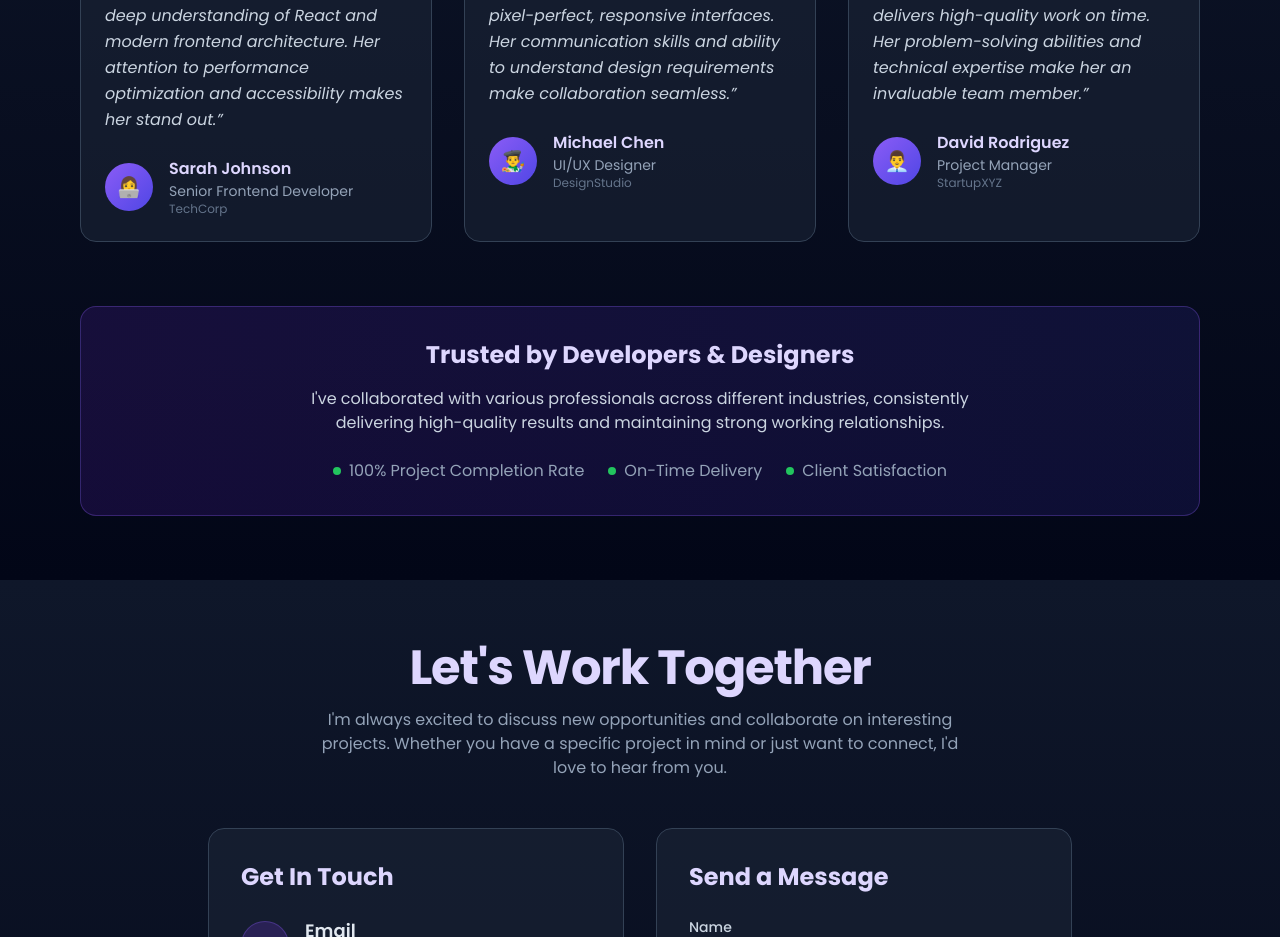
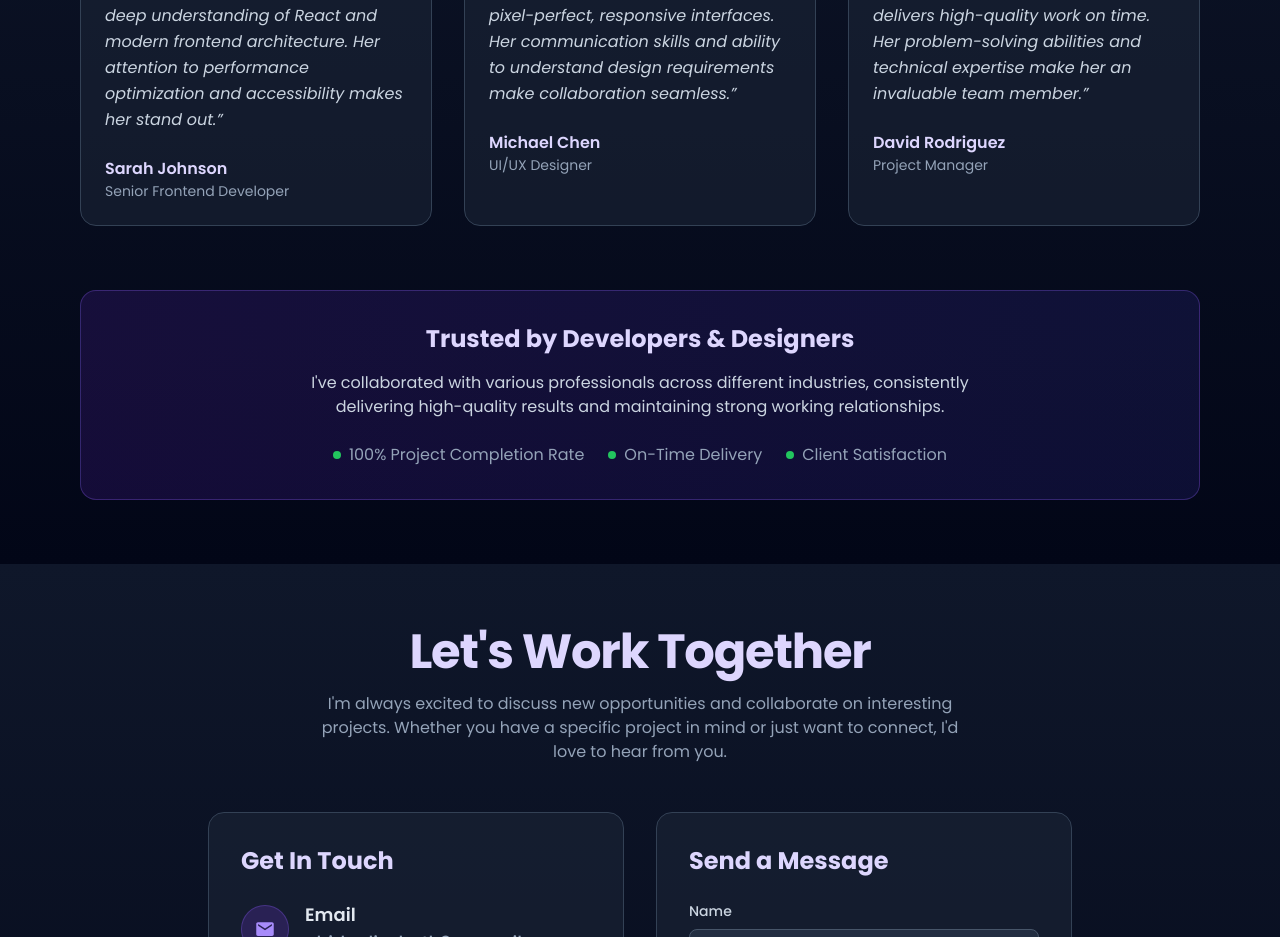
Before and after one commit to Lizzietrust/Elizabeth-s-Portfolio, a Next.js app: page / in a window 1280 px wide. Shown: the part 6940-7877 px from the top of the page. Built offline with nearby package versions, Linux system fonts and the light colour scheme.

Commit message:
Refactor Testimonials component by commenting out avatar and company name sections for a cleaner presentation. This change enhances the overall design while maintaining the structure for potential future use.

```diff
--- a/src/app/components/Testimonials.tsx
+++ b/src/app/components/Testimonials.tsx
@@ -57,17 +57,17 @@ const Testimonials = () => {
 
                 {/* Author Info */}
                 <div className="flex items-center gap-4">
-                  <div className="w-12 h-12 bg-gradient-to-br from-violet-500 to-indigo-600 rounded-full flex items-center justify-center text-white text-xl font-bold">
+                  {/* <div className="w-12 h-12 bg-gradient-to-br from-violet-500 to-indigo-600 rounded-full flex items-center justify-center text-white text-xl font-bold">
                     {testimonial.avatar}
-                  </div>
+                  </div> */}
                   <div>
                     <h4 className="font-semibold text-violet-200">
                       {testimonial.name}
                     </h4>
                     <p className="text-sm text-slate-400">{testimonial.role}</p>
-                    <p className="text-xs text-slate-500">
+                    {/* <p className="text-xs text-slate-500">
                       {testimonial.company}
-                    </p>
+                    </p> */}
                   </div>
                 </div>
               </div>
```
